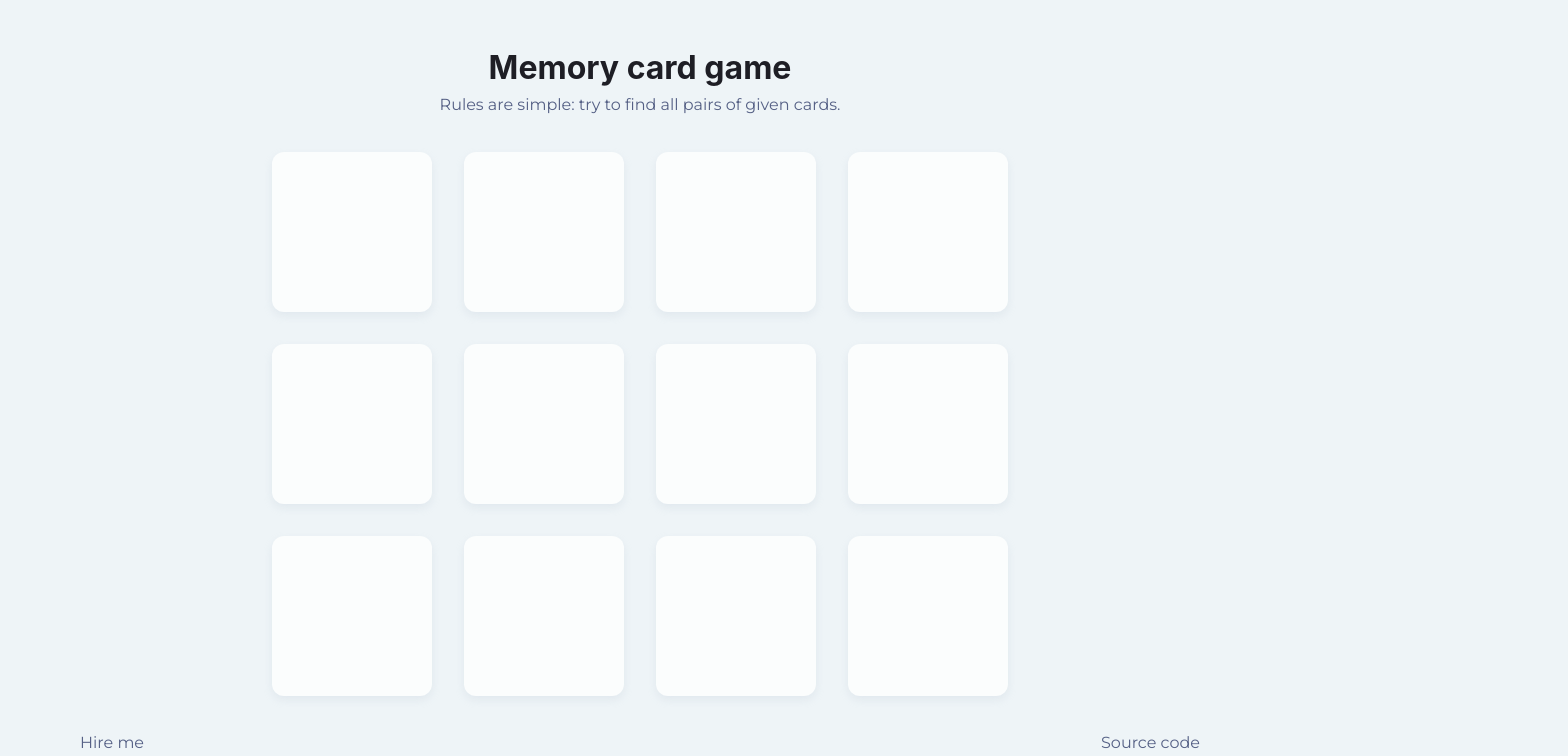
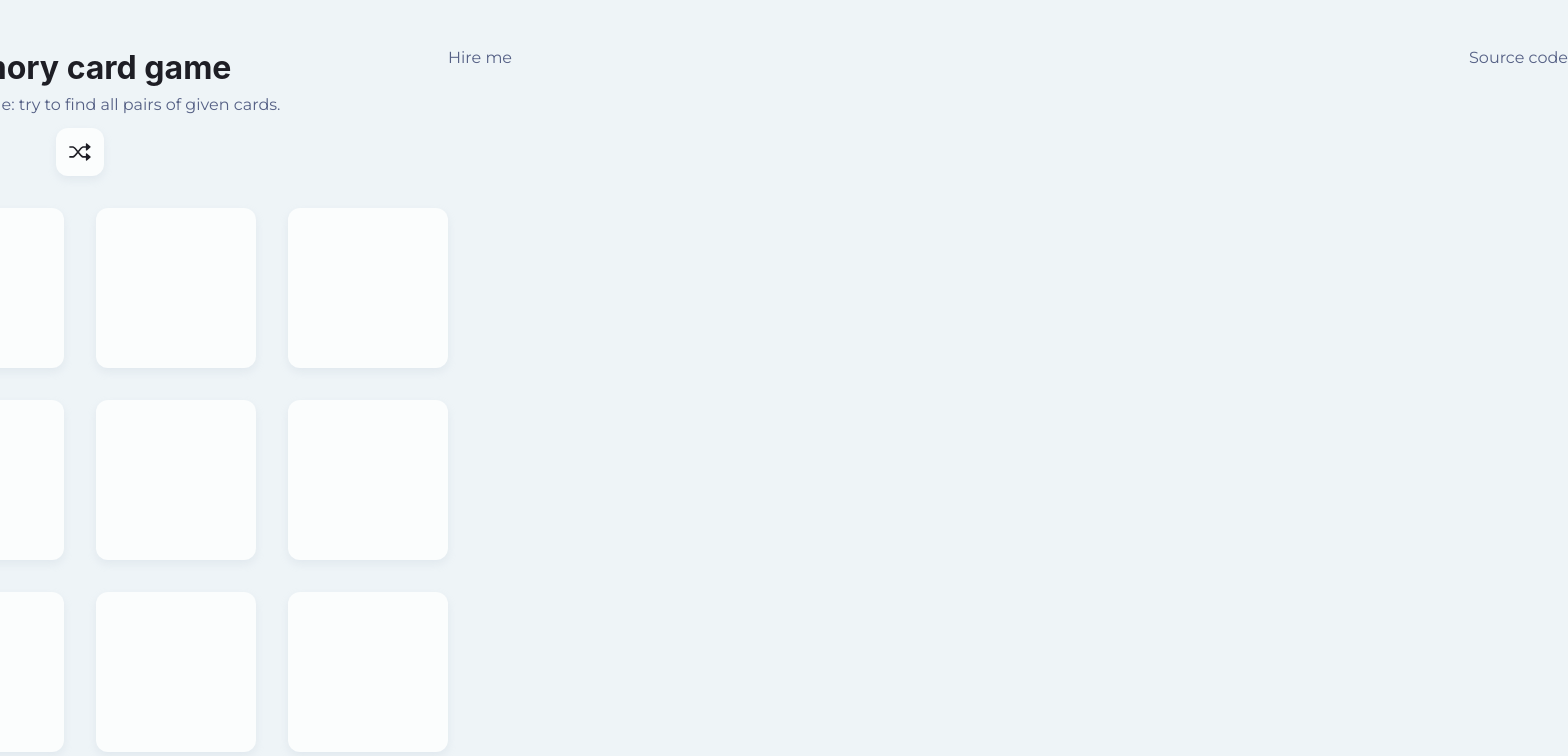
Before and after one commit to sashafromlibertalia/memory-card-game, a React (Create React App) app: page / in a window 1280 px wide. Shown: the top 756 px of the page, 1568 px wide, since content can reach past the window. Built offline with nearby package versions, Linux system fonts and the light colour scheme.

Commit message:
feat(game): added shuffler

```diff
--- /dev/null
+++ b/src/common/interfaces/shuffle.props.ts
@@ -0,0 +1,3 @@
+export default interface ShuffleProps {
+    onClick: () => void;
+}
--- a/src/components/Field.tsx
+++ b/src/components/Field.tsx
@@ -2,6 +2,7 @@ import React, {useState} from 'react';
 import styled from "styled-components";
 import Card from "./Card";
 import {cardsData, shuffle} from "../common/cards.data";
+import ShuffleGame from "./ShuffleGame";
 
 const FieldWrapper = styled.div`
   display: flex;
@@ -23,16 +24,22 @@ const ResultTitle = styled.h5`
 `
 
 const Field = () => {
-    const [cards] = useState(() => shuffle(cardsData))
+    const [cards, setCards] = useState(() => shuffle(cardsData))
     const [isFlipped, setIsFlipped] = useState(Array<boolean>(cards.length).fill(false))
     const [foundCards, setFoundCards] = useState(new Set<string>())
 
-    const resetField = () => {
+    const updateField = () => {
         setTimeout(() => {
             // Hides all cards which are not in the Set
             setIsFlipped(Array<boolean>(cards.length).fill(false)
                 .map((status, index) => foundCards.has(cards[index])))
         }, 1000)
+    }
+
+    const resetField = () => {
+        setCards(() => shuffle(cardsData))
+        setIsFlipped(Array<boolean>(cards.length).fill(false))
+        setFoundCards(new Set<string>())
     }
 
     const isGameOver = () => {
@@ -53,7 +60,7 @@ const Field = () => {
         const lastFlippedCard: string = cards.filter((card, index) => !foundCards.has(card) && isFlipped[index])[0]
         if (!lastFlippedCard) return;
         if (lastFlippedCard !== cards[index]) {
-            resetField()
+            updateField()
             return;
         }
 
@@ -63,6 +70,7 @@ const Field = () => {
 
     return (
         <FieldWrapper>
+            <ShuffleGame onClick={resetField}/>
             {
                 isGameOver() ? <ResultTitle>You won 🎉</ResultTitle> : ""
             }
--- /dev/null
+++ b/src/components/ShuffleGame.tsx
@@ -0,0 +1,43 @@
+import React from 'react';
+import styled from "styled-components";
+import ShuffleIcon from "../assets/shuffle-icon.svg"
+import ShuffleProps from "../common/interfaces/shuffle.props";
+
+const ButtonWrapper = styled.span`
+  background: #fbfdfd;
+  border-radius: 12px;
+  width: 3rem;
+  height: 3rem;
+  padding: 0.8rem;
+  margin-bottom: 2rem;
+  display: flex;
+  justify-content: center;
+  align-items: center;
+  box-shadow: 0 4px 8px 0 rgba(176, 192, 204, 0.2);
+  font-size: 3rem;
+  text-align: center;
+  transition: 150ms background-color ease;
+  cursor: pointer;
+
+  &:hover {
+    background: #f2f8f8;
+  }
+`
+
+const Icon = styled.span`
+  width: 2rem;
+  height: 2rem;
+  background-repeat: no-repeat no-repeat !important;
+  background-size: 100% 100% !important;
+`
+
+
+const ShuffleGame = (props: ShuffleProps) => {
+    return (
+        <ButtonWrapper onClick={props.onClick}>
+            <Icon style={{background: `url(${ShuffleIcon})`}}/>
+        </ButtonWrapper>
+    );
+};
+
+export default ShuffleGame;
--- a/src/index.css
+++ b/src/index.css
@@ -12,7 +12,6 @@
     background: var(--selection);
 }
 
-
 * {
     box-sizing: border-box;
 }
@@ -23,6 +22,8 @@ html, body, #root, #game {
     margin: 0;
     background: var(--background);
 }
+
+
 
 footer {
     width: 100%;
@@ -67,6 +68,12 @@ h1 {
     font-size: 2rem;
 }
 
+section {
+    display: flex;
+    flex-direction: column;
+    align-items: center;
+}
+
 #game {
     display: flex;
     justify-content: space-between;
@@ -74,9 +81,3 @@ h1 {
     flex-wrap: wrap;
     flex-direction: column;
 }
-
-#cards-container {
-    display: flex;
-    justify-content: center;
-    align-content: center;
-}
```
Also changed, not shown: tsconfig.json (indentation only).
